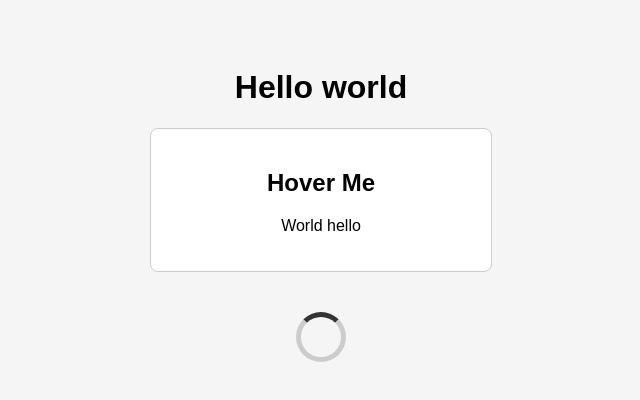
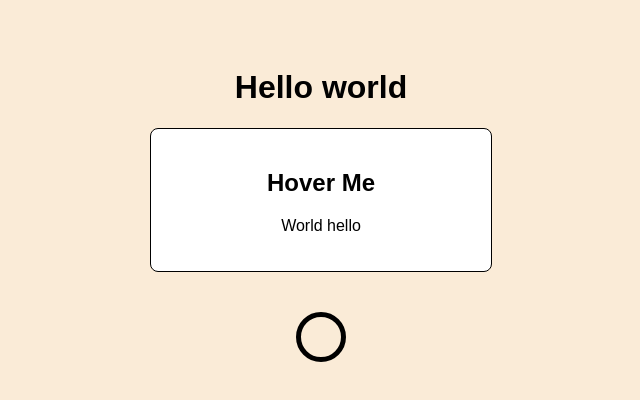
Before and after one commit to Vrubb/Animationsite, a plain HTML site: page index.html in a window 1280 px wide. Shown: the whole page, without its empty margins (319-959 px from the left). Drawn offline with Linux system fonts and the light colour scheme.

Commit message:
Update style.css

```diff
--- a/style.css
+++ b/style.css
@@ -1,11 +1,10 @@
 body {
   font-family: sans-serif;
   padding: 40px;
-  background: #f5f5f5;
+  background: antiquewhite;
   text-align: center;
 }
 
-/* Fade-in animation for heading */
 .fade-in {
   opacity: 0;
   animation: fadeIn 2s ease forwards;
@@ -17,10 +16,9 @@ body {
   }
 }
 
-/* Card with transition */
 .card {
   background: white;
-  border: 1px solid #ccc;
+  border: 1px solid;
   border-radius: 8px;
   width: 300px;
   margin: 20px auto;
@@ -32,13 +30,12 @@ body {
   transform: scale(1.05);
 }
 
-/* Keyframe animation: loading spinner */
 .loader {
   margin: 40px auto;
   width: 40px;
   height: 40px;
-  border: 5px solid #ccc;
-  border-top: 5px solid #333;
+  border: 5px solid;
+  border-top: 5px solid;
   border-radius: 50%;
   animation: spin 1s linear infinite;
 }
```
